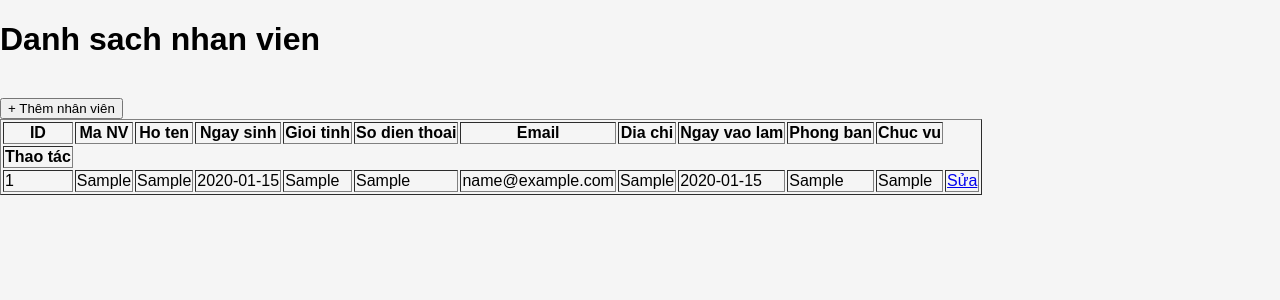
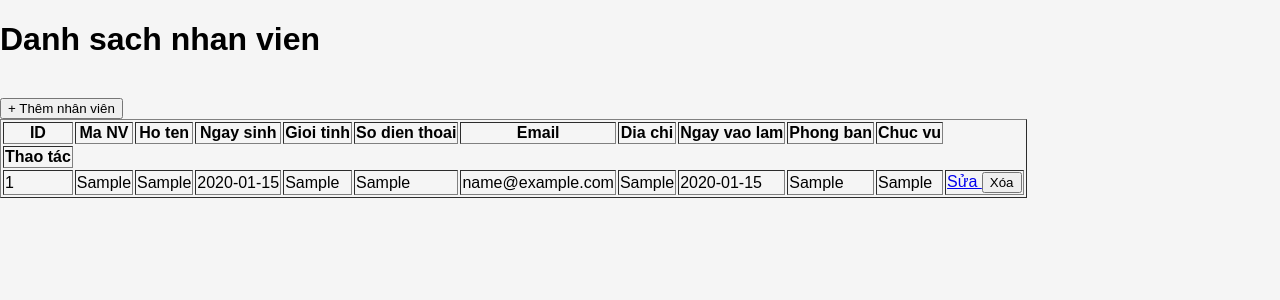
Before and after one commit to thuhien06/DoAn1-QLNhanSu, a Flask app: page /nhanvien in a window 1280 px wide. Shown: the top 300 px of the page. Run offline with Flask 3, Linux system fonts and the light colour scheme; tables that the repository leaves empty hold one stand-in row (values such as "Sample post").

Commit message:
Thêm chức năng xóa nhân viên

```diff
--- a/app.py
+++ b/app.py
@@ -155,6 +155,16 @@ def sua_nhan_vien(id):
         nhan_vien=nhan_vien
     )
 
+# Xoa nhan vien
+@app.route("/nhanvien/xoa/<int:id>", methods=["POST"])
+def xoa_nhan_vien(id):
+    nhan_vien = NhanVien.query.get_or_404(id)
+
+    db.session.delete(nhan_vien)
+    db.session.commit()
+
+    return redirect(url_for("danh_sach_nhan_vien"))
+
 # Tao cac bang trong database neu chua ton tai
 with app.app_context():
     db.create_all()
--- a/templates/nhanvien/list.html
+++ b/templates/nhanvien/list.html
@@ -55,6 +55,14 @@
                     <a href="{{ url_for('sua_nhan_vien', id=nv.id) }}">
                         Sửa
                     </a>
+
+                    <form action="{{ url_for('xoa_nhan_vien', id=nv.id) }}"
+                        method="POST"
+                        style="display:inline;"
+                        onsubmit="return confirm('Bạn có chắc muốn xóa nhân viên này không?');">
+
+                        <button type="submit">Xóa</button>
+                    </form>
                 </td>
             </tr>
 
```
